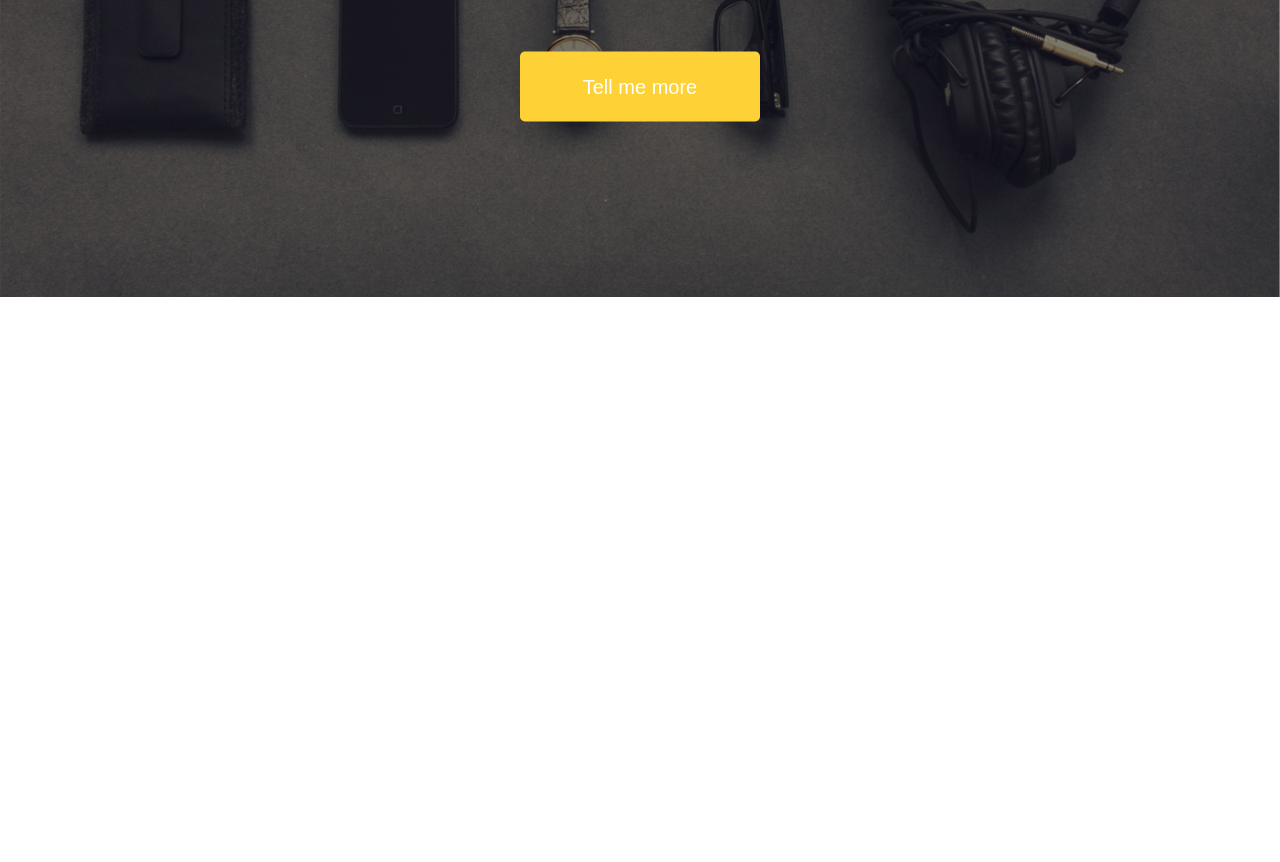
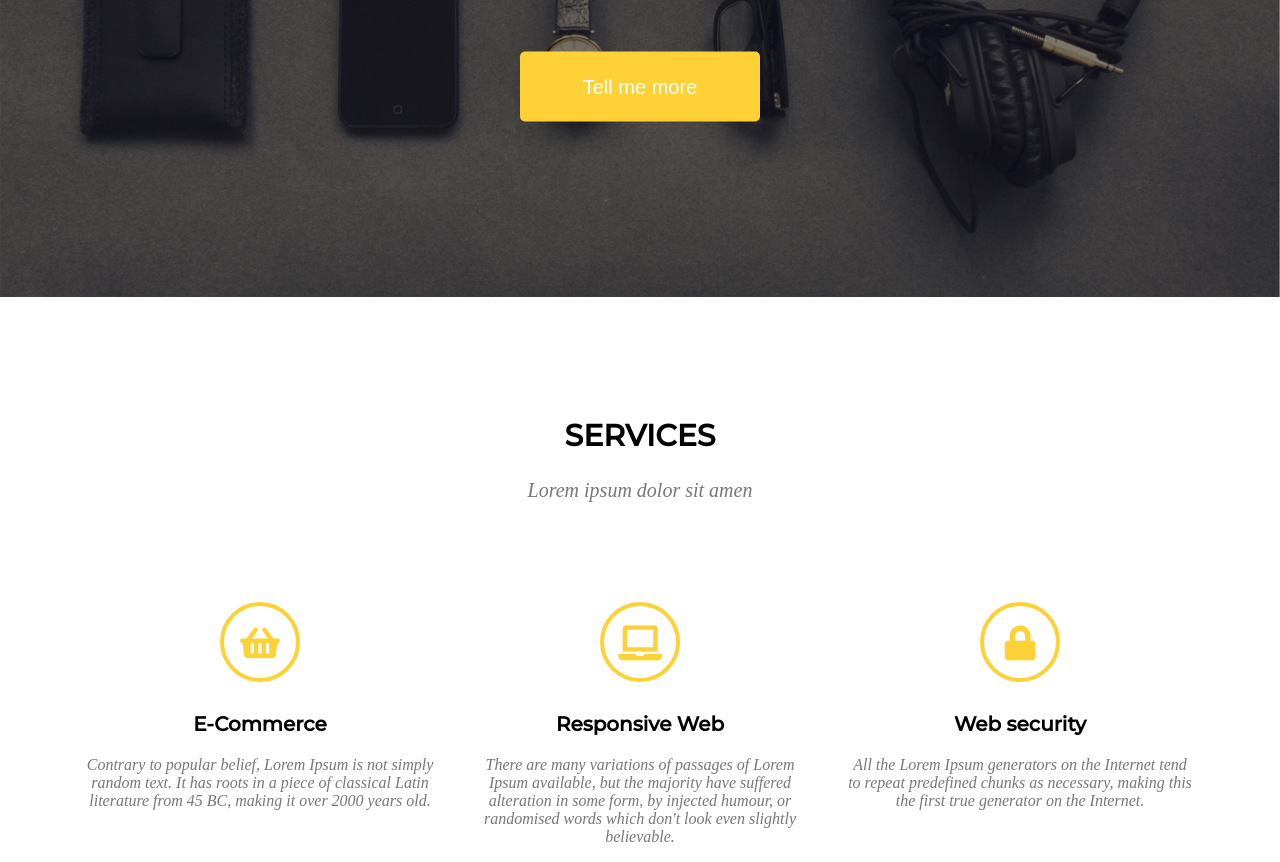
Before and after one commit to pantera272/project2, a website: page index.html in a window 1280 px wide. Shown: the part 503-1365 px from the top of the page. Before the commit the page ends 800 px from the top, so only its background shows below. Drawn offline with Linux system fonts and the light colour scheme; a web font is replaced by a local one.

Commit message:
Add service

```diff
--- a/index.html
+++ b/index.html
@@ -5,8 +5,9 @@
 <title>Untitled Document</title>
 <link href="https://fonts.googleapis.com/css2?family=Freehand&family=Montserrat:wght@500&display=swap" rel="stylesheet">
 <link rel="stylesheet" href="https://use.fontawesome.com/releases/v5.5.0/css/all.css">
-<link href="vendor/bootsrap-grid.css" rel="stylesheet" type="text/css">
+<link href="vendor/bootstrap-grid.css" rel="stylesheet" type="text/css">
 <link href="css/style.css" rel="stylesheet" type="text/css">
+
 </head>
 
 <body>
@@ -33,5 +34,35 @@
            </div>
 		</div>
 	</header>
+
+	<section class="services">
+		<div class="container">
+			<h2>Services</h2>
+			<p class="subtitle-h2">Lorem ipsum dolor sit amen</p>
+			<div class="row">
+				<div class="col-md-4">
+					<div class="icon">
+                      	<i class="fas fa-shopping-basket"></i>
+                    </div>
+                    <h3>E-Commerce</h3>
+                    <p class="subtitle-h3">Contrary to popular belief, Lorem Ipsum is not simply random text. It has roots in a piece of classical Latin literature from 45 BC, making it over 2000 years old.</p>
+				</div>
+				<div class="col-md-4">
+					<div class="icon">
+                        <i class="fas fa-laptop"></i>
+                    </div>
+                    <h3>Responsive Web</h3>
+                    <p class="subtitle-h3">There are many variations of passages of Lorem Ipsum available, but the majority have suffered alteration in some form, by injected humour, or randomised words which don't look even slightly believable.</p>
+				</div>
+				<div class="col-md-4">
+					<div class="icon">
+						<i class="fas fa-lock"></i>
+					</div>
+					<h3>Web security</h3>
+					<p class="subtitle-h3">All the Lorem Ipsum generators on the Internet tend to repeat predefined chunks as necessary, making this the first true generator on the Internet.</p>
+				</div>
+			</div>
+		</div>
+	</section>
 </body>
 </html>
--- a/sass/style.scss
+++ b/sass/style.scss
@@ -12,6 +12,34 @@ body {
 	margin: 0;
 	text-align: center;
 }
+h2 {
+    font-family: $font-one;
+    font-size: 30px;
+    font-weight: bolder;
+    text-transform: uppercase;
+    margin-top: 120px;
+}
+.subtitle-h2{
+	font-size: 20px;
+    font-style: italic;
+    color: $color-two;
+    margin-top: 0;
+	padding-bottom: 80px;
+}
+h3 {
+	font-family: $font-one;
+    font-size: 20px;
+    font-weight: bolder;
+    margin-top: 30px;
+}
+.subtitle-h3{
+	font-size: 16px;
+    font-style: italic;
+    color: $color-two;
+    margin-top: 0;
+}
+
+/* header and links */
 .container-logo {
 	max-width: 1140px;
 	text-align: center;
@@ -86,3 +114,20 @@ body {
     background-repeat: no-repeat;
     background-size: cover;
 }
+/* services */
+.icon {
+    border: 4px solid $color-three;
+    width: 80px;
+    height: 80px;
+    border-radius: 50%;
+    margin: 0 auto;
+    i {
+        margin-top: 50%;
+        font-size: 35px;
+        color: $color-three;
+        transform: translateY(-50%);
+    }
+}
+.services {
+	margin-top: 120px;
+}
```
Also changed, not shown: css/style.css, 1 other file. Lines whose indentation alone changed are shown as unchanged.
